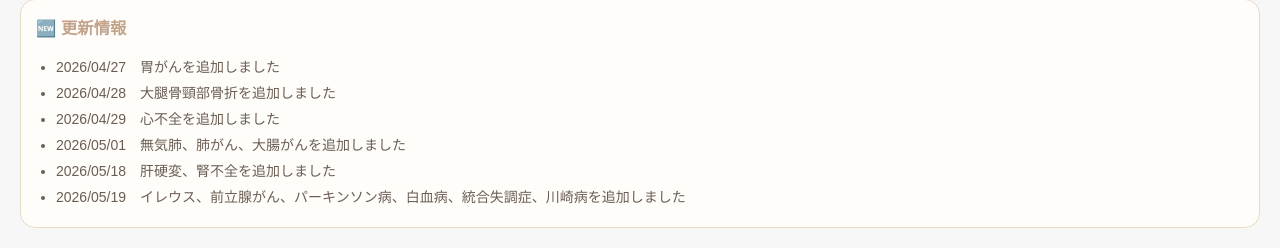
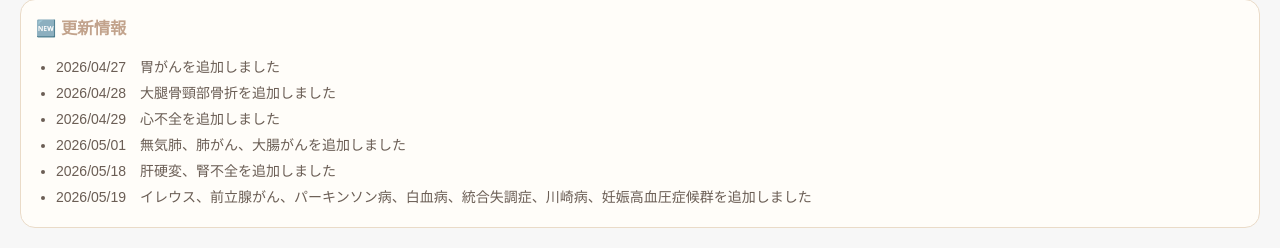
Before and after one commit to kounotorichan-prog/kannrennzu-app, a Flask app: page / in a window 1280 px wide. Shown: the part 1579-1827 px from the top of the page. Run offline with Flask 3, Linux system fonts and the light colour scheme.

Commit message:
update ui

```diff
--- a/templates/index.html
+++ b/templates/index.html
@@ -206,6 +206,9 @@ details summary::-webkit-details-marker {
   display: none;
 }
 
+details[open] .category-title {
+  background: #EFE3D5;
+
 </style>
 </head>
 
@@ -307,7 +310,7 @@ details summary::-webkit-details-marker {
     <li>2026/04/29　心不全を追加しました</li>
     <li>2026/05/01　無気肺、肺がん、大腸がんを追加しました</li>
     <li>2026/05/18　肝硬変、腎不全を追加しました</li>
-    <li>2026/05/19　イレウス、前立腺がん、パーキンソン病、白血病、統合失調症、川崎病を追加しました</li>
+    <li>2026/05/19　イレウス、前立腺がん、パーキンソン病、白血病、統合失調症、川崎病、妊娠高血圧症候群を追加しました</li>
   </ul>
 
 </div>
```
